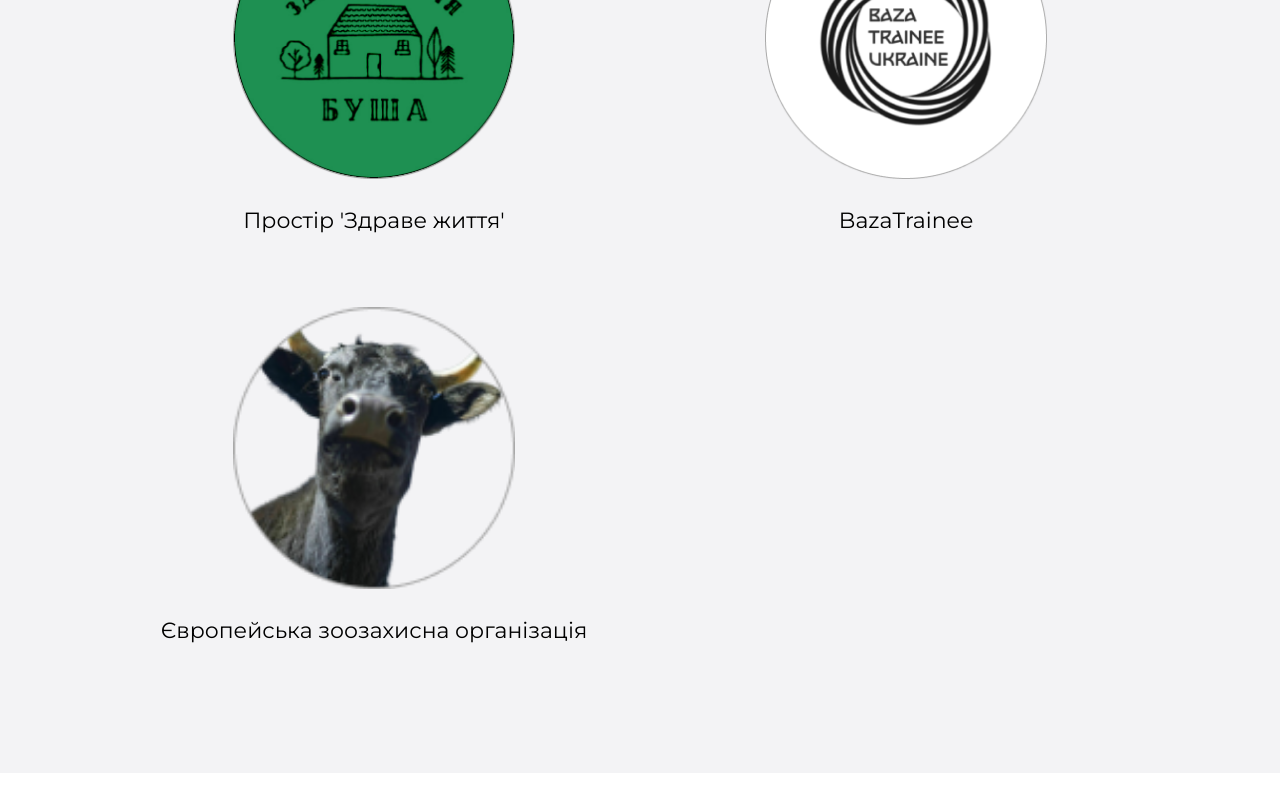
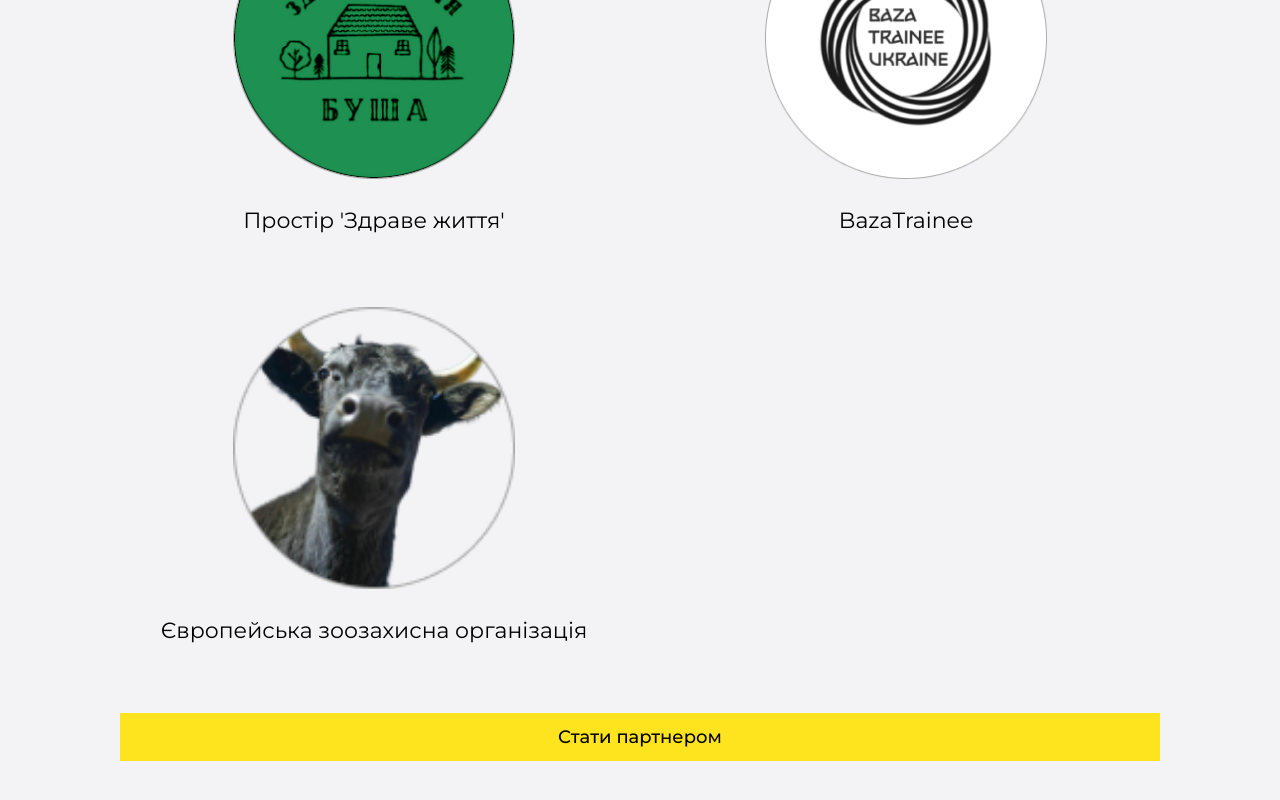
Before and after one commit to baza-trainee/cows-shelter-frontend, a React (Vite) app: page / in a window 1280 px wide. Shown: the part 960-1760 px from the top of the page. Before the commit the page ends 1733 px from the top, so only its background shows below. Built offline with nearby package versions, Linux system fonts and the light colour scheme.

Commit message:
feat(partners): add button "become a partner" to the bottom of the section"

```diff
--- a/src/components/Partners.tsx
+++ b/src/components/Partners.tsx
@@ -75,7 +75,7 @@ const Partners = () => {
         <p className="mb-5 text-[18px] leading-relaxed text-gray-700 md:mb-10 md:text-[20px] lg:w-[1070px] lg:text-[22px]">
           {t('partners:text')}
         </p>
-        <ul className="grid grid-cols-2 gap-x-3 gap-y-2.5 overflow-x-auto md:flex md:flex-wrap md:justify-between md:gap-6 lg:mt-20">
+        <ul className="mb-5 grid grid-cols-2 gap-x-3 gap-y-2.5 overflow-x-auto md:flex md:flex-wrap md:justify-between md:gap-6 lg:mt-20">
           {partners.map(({ title, href, src }) => (
             <li
               key={title}
@@ -101,6 +101,12 @@ const Partners = () => {
             </li>
           ))}
         </ul>
+        <button
+          onClick={openPartnersModal}
+          className="duration-800  bg-accent px-8 py-3 text-lg font-medium leading-6 hover:bg-lemon focus:bg-lemon active:bg-darkyellow md:inline-block"
+        >
+          {t('partners:become_partner')}
+        </button>
       </div>{' '}
       {isModalOpen && type === 'partners' && <PartnersModal />}
     </section>
```
